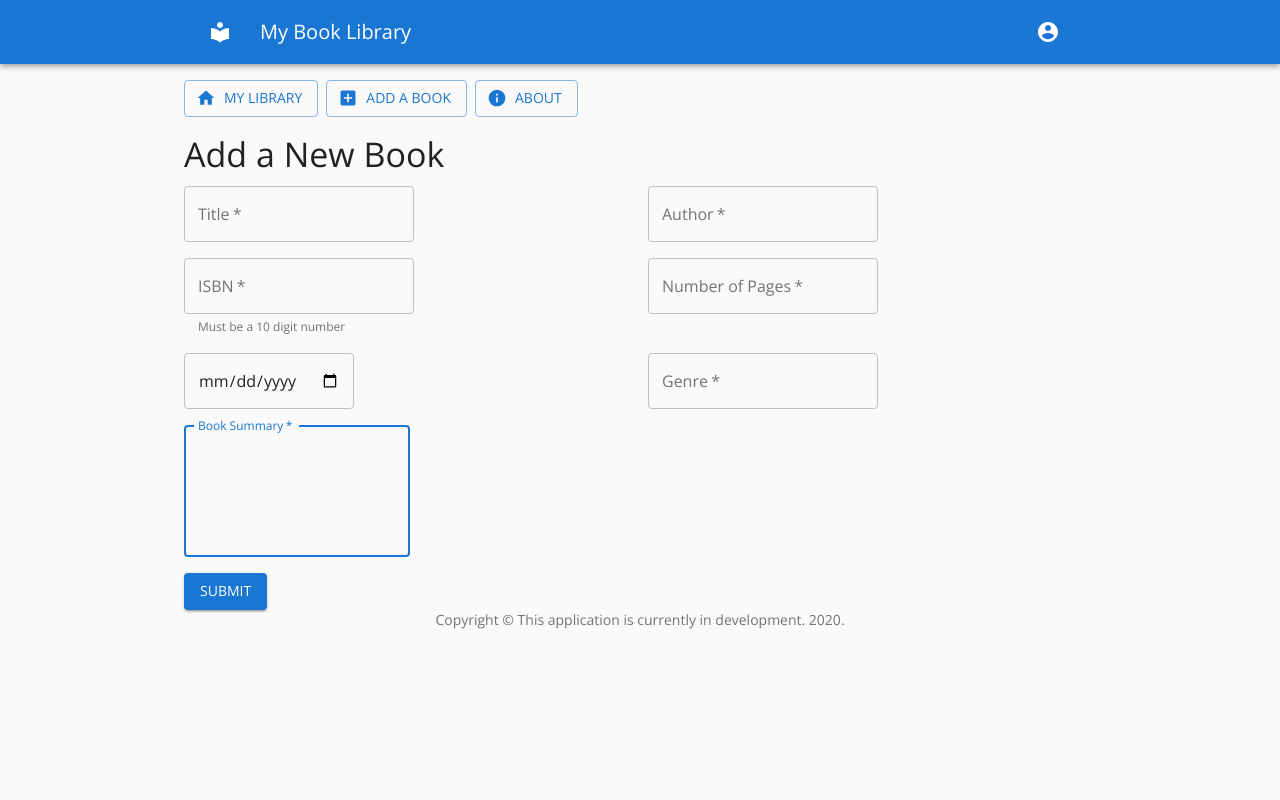
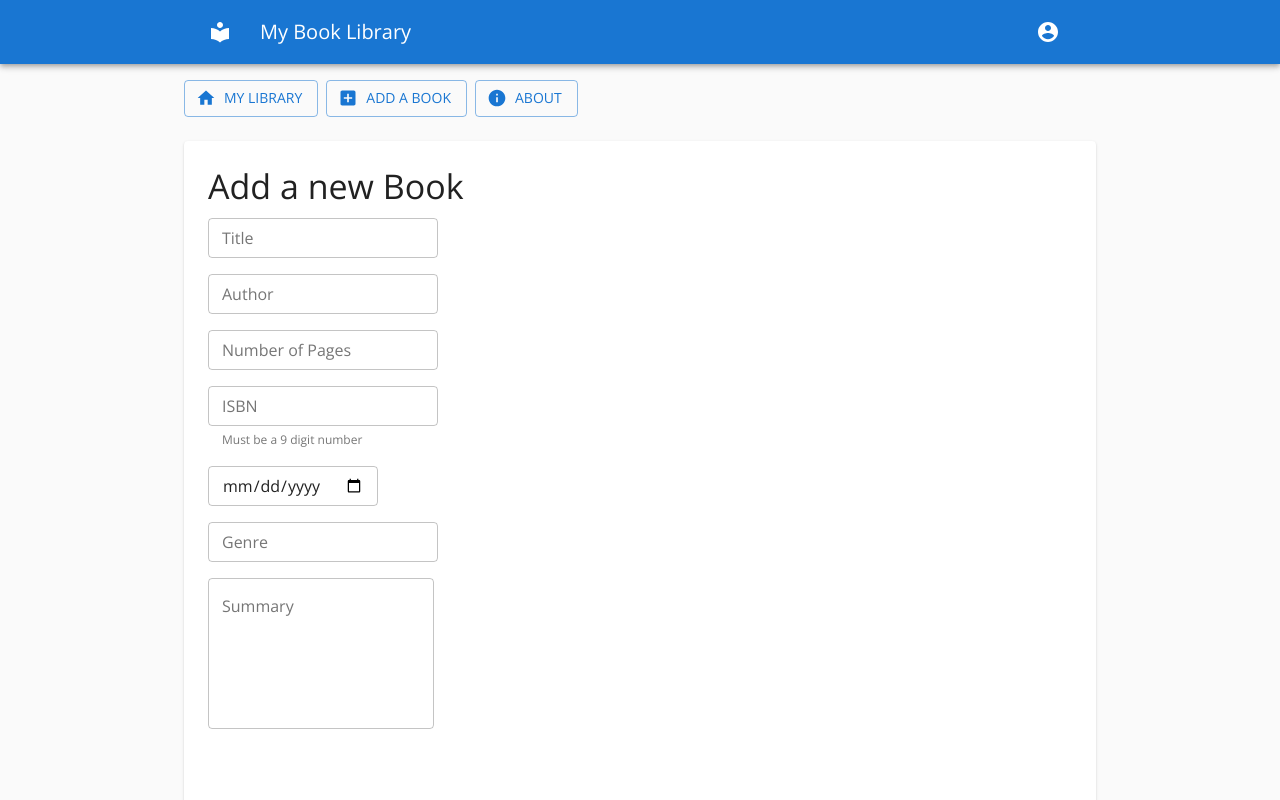
Before and after one commit to gcwiley/my-book-app, a Next.js app: page /create in a window 1280 px wide. Shown: the top 800 px of the page. Built offline with nearby package versions, Linux system fonts and the light colour scheme.

Commit message:
additional code fixes

```diff
--- a/components/Books/BookForm.js
+++ b/components/Books/BookForm.js
@@ -1,212 +1,183 @@
-import React, { useState, useEffect } from 'react';
-import axios from 'axios';
-import baseUrl from '../../utils/baseUrl';
-
-// Material UI Components
-import { Typography, TextField, Button, Grid } from '@material-ui/core/';
-
-import { makeStyles } from '@material-ui/core/styles';
+import React, { useState } from 'react';
+import { Typography, TextField, Grid, Paper, Button, makeStyles } from '@material-ui/core';
 
 // CSS Styles
 const useStyles = makeStyles((theme) => ({
-    button: {
-        marginTop: theme.spacing(2)
+    paper: {
+        marginTop: theme.spacing(1),
+        padding: theme.spacing(3),
     }
-}));
+}))
 
-// Initial Book Form State
-const initialBookForm = {
+const INITIAL_BOOK = {
         title: "",
         author: "",
         number_of_pages: "",
         isbn: "",
-    year_published: "",
+        date_published: "",
         genre: "",
-    summary: ""
+        summary: "",
+        book_cover_image: ""
     }
 
 export default function BookForm() {
 
-    const classes = useStyles()
+    const [ book, setBook ] = useState(INITIAL_BOOK);
+    const [ mediaPreview, setMediaPreview ] = useState('')
 
-    // Manage State Here
-    const [ book, setBook ] = useState(initialBookForm);
-    const [ mediaPreview, setMediaPreview ] = useState('');
-    const [ success, setSuccess ] = useState(false);
-    const [ loading, setLoading ] = useState(false);
-    const [ disabled, setDisabled ] = useState(true);
-    const [ error, setError ] = useState('');
 
-    // useEffect goes here
-    useEffect(() => {
-        const isBook = Object.values(book)
-    }, [])
 
-    // Changes State
     function handleChange(event) {
-        const { name, value, files } = event.target
+        const { name, value, files } = event.target;
         if (name === 'media') {
-            setBook(prevState => ({ ...prevState, media: files[0] }))
+            setBook(prevState => ({ ...prevState, media: files[0] }));
             setMediaPreview(window.URL.createObjectURL(files[0]))
         } else {
-            setBook((prevState) => ({ ...prevState, [name]: value }))
+          setBook((prevState) => ({ ...prevState, [name]: value }));
         }
     }
 
-    // Uploads cover image to cloudinary
-    async function handleImageUpload() {
-        const data = new FormData()
-        data.append('file', book.media)
-        data.append('upload_preset', 'reactreserve')
-        data.append('cloud_name', 'dnc06uisc')
-        const response = await axios.post(process.env.CLOUDINARY_URL, data) // takes two arguments
-        const mediaUrl = response.data.url
-        return mediaUrl
+    function handleSubmit(event) {
+        event.preventDefault();
+        console.log(book)
+        setBook(INITIAL_BOOK)
     }
 
-    // submits book data to database
-    async function handleSubmit(event) {
-        try {
-            event.preventDefault();
-            const url = `${baseUrl}/api/books`
-            const payload = { title, author, number_of_pages, isbn, year_published, genre, summary }
-            const response = await axios.post(url, payload);
-            console.error({ response })
-            setBook(initialBookForm); // resets book form
-            setSuccess(true)
-        } catch(error) {
-            catchErrors(errors, setError)
-        } finally {
-            setLoading(false)
-        }
-    }
+    const classes = useStyles();
 
     return (
-            <>
-                <Typography variant="h4" component="h1" gutterBottom >
-                    Add a New Book
+
+        <Paper className={classes.paper}>
+
+            <Typography variant="h4" gutterBottom>
+                Add a new Book
             </Typography>
 
-                <form
-                    noValidate
-                    onSubmit={handleSubmit}
-                >
+            <form onSubmit={handleSubmit}>
+
                 <Grid container spacing={2}>
 
-                        <Grid item xs={12} sm={6}>
+                    <Grid item xs={12}>
                         <TextField
-                                autoComplete="title"
+                            label="Title"
+                            variant="outlined"
+                            size="small"
+                            type="text"
+                            autoComplete="off"
+
                             name="title"
-                                variant="outlined"
-                                required
-                                id="title"
-                                label="Title"
-                                autoFocus
                             value={book.title}
                             onChange={handleChange}
                         />
                     </Grid>
 
-                        <Grid item xs={12} sm={6}>
+                    <Grid item xs={12}>
                         <TextField
-                                autoComplete="author"
+                            label="Author"
+                            variant="outlined"
+                            size="small"
+                            type="text"
+                            autoComplete="off"
+
                             name="author"
-                                variant="outlined"
-                                required
-                                id="author"
-                                label="Author"
-                                autoFocus
                             value={book.author}
                             onChange={handleChange}
                         />
                     </Grid>
 
-                        <Grid item xs={12} sm={6}>
+                    <Grid item xs={12}>
                         <TextField
-                                autoComplete="isbn"
+                            label="Number of Pages"
+                            variant="outlined"
+                            size="small"
+                            type="number"
+
+                            name="number_of_pages"
+                            value={book.number_of_pages}
+                            onChange={handleChange}
+                        />
+                    </Grid>
+
+                    <Grid item xs={12}>
+                        <TextField
+                            label="ISBN"
+                            variant="outlined"
+                            size="small"
+                            type="number"
+                            helperText="Must be a 9 digit number"
+
                             name="isbn"
-                                variant="outlined"
-                                required
-                                id="isbn"
-                                label="ISBN"
-                                autoFocus
-                                helperText="Must be a 10 digit number"
                             value={book.isbn}
                             onChange={handleChange}
                         />
                     </Grid>
 
-                        <Grid item xs={12} sm={6}>
+                    <Grid item xs={12}>
                         <TextField
-                                autoComplete="number_of_pages"
-                                name="number_of_pages"
                             variant="outlined"
-                                required
-                                id="number_of_pages"
-                                label="Number of Pages"
-                                autoFocus
-                                value={book.number_of_pages}
+                            size="small"
+                            type="date"
+
+                            name="date_published"
+                            value={book.date_published}
                             onChange={handleChange}
                         />
                     </Grid>
 
-                        <Grid item xs={12} sm={6}>
+                    <Grid item xs={12}>
                         <TextField
-                                autoComplete="year_published"
-                                type="date"
-                                name="year_published"
+                            label="Genre"
                             variant="outlined"
-                                required
-                                id="year_published"
-                                // label="Year Published"
-                                autoFocus
-                                value={book.year_published}
-                                onChange={handleChange}
-                            />
-                        </Grid>
+                            size="small"
+                            type="text"
+                            autoComplete="off"
 
-                        <Grid item xs={12} sm={6}>
-                            <TextField
-                                autoComplete="genre"
                             name="genre"
-                                variant="outlined"
-                                required
-                                id="genre"
-                                label="Genre"
-                                autoFocus
                             value={book.genre}
                             onChange={handleChange}
                         />
                     </Grid>
 
-                        <Grid item xs={12} sm={6}>
+                    <Grid item xs={12}>
                         <TextField
-                                autoComplete="summary"
+                            label="Summary"
+                            variant="outlined"
+                            size="medium"
+                            type="text"
+                            multiline
+                            rows={6}
+
                             name="summary"
-                                variant="outlined"
-                                required
-                                id="summary"
-                                label="Book Summary"
-                                multiline
-                                rows={5}
-                                autoFocus
                             value={book.summary}
                             onChange={handleChange}
                         />
                     </Grid>
 
+                    <img src={mediaPreview} height="300px" />
+
+                    <Grid item xs={12}>
+                        <TextField
+                            variant="outlined"
+                            size="medium"
+                            type="file"
+
+                            name="media"
+                            onChange={handleChange}
+                        />
                     </Grid>
 
                     <Button
+                        variant="outlined"
+                        color="primary"
                         type="submit"
-                        variant="contained"
-                        color="primary"
-                        className={classes.button}
                     >
                         Submit
                     </Button>
+
+
+
+                </Grid>
             </form>
-
-            </>
-    );
+        </Paper>
+    )
 }
```
Also changed, not shown: components/Index/BookList.js (+6 -2 lines), test/DeleteBook.js (renamed from components/Books/DeleteBook.js). Lines whose indentation alone changed are shown as unchanged.
